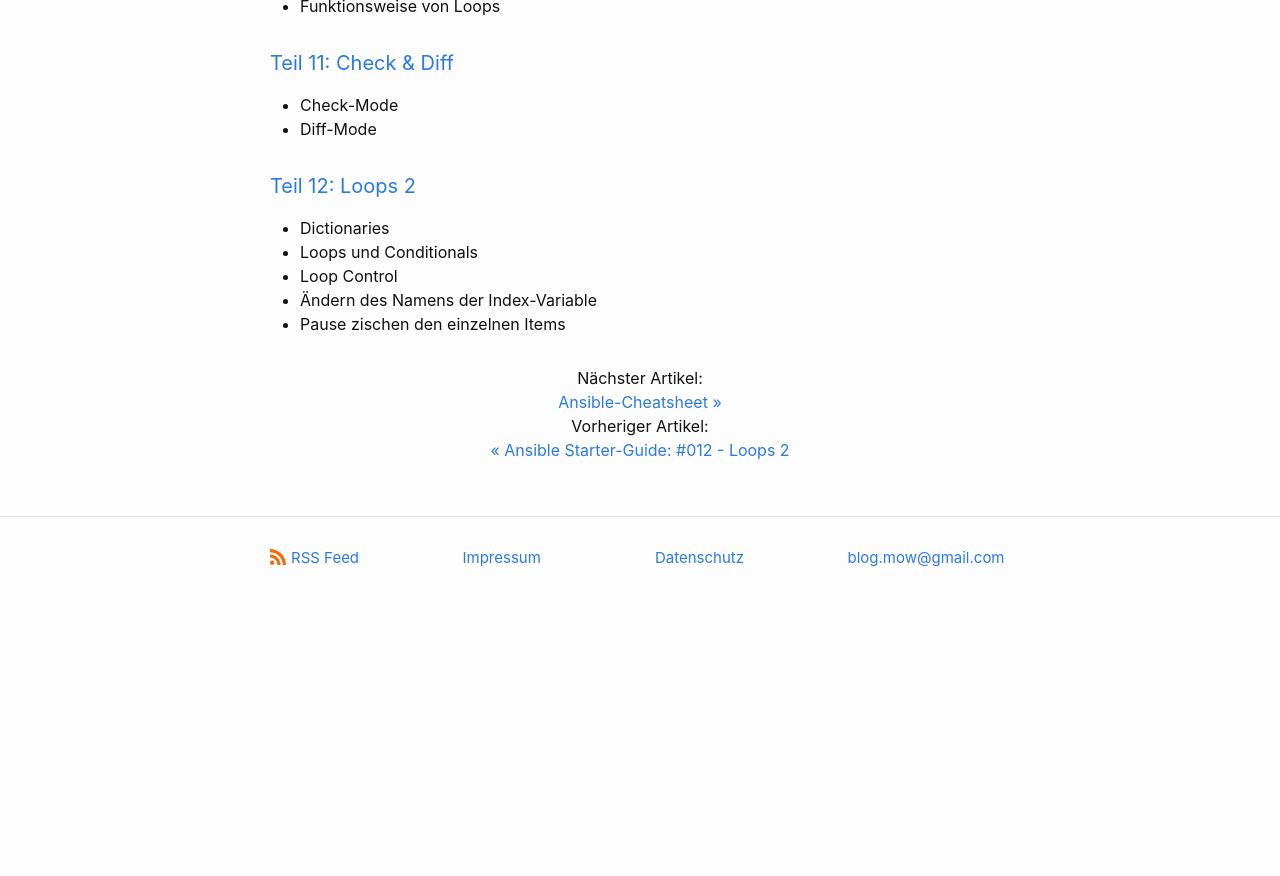
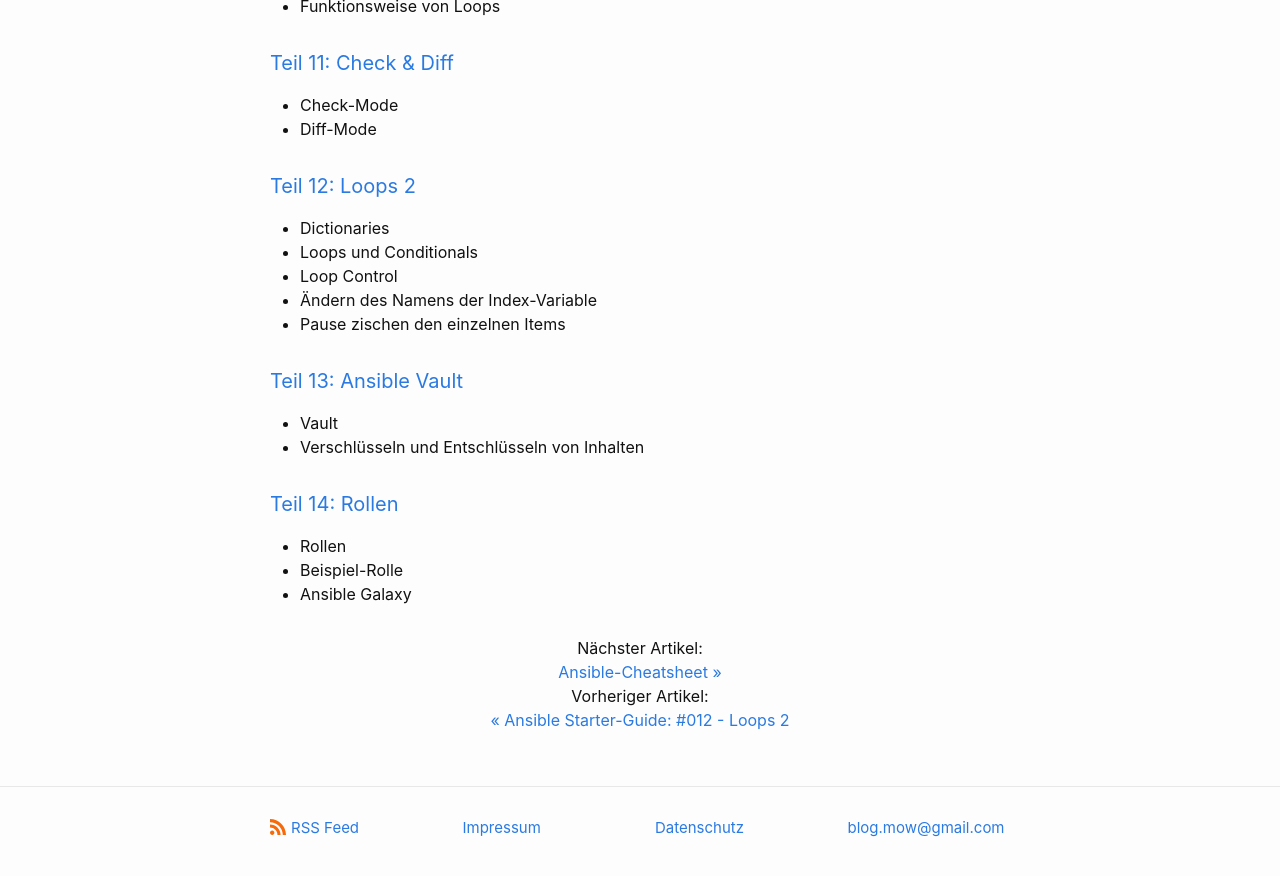
Before and after one commit to dermow/der-mow.de, a Jekyll site: the page built from _posts/2021-09-21-ansible-guide-overview.markdown, in a window 1280 px wide and 900 px high, scrolled down 1859 px. Shown: the top 876 px of the window. Built offline with Jekyll 4.4.1, drawn with Linux system fonts in a browser that asks for light colours; comment, search, counter and statistics services are not loaded; before the commit the page ends 2489 px from its top, so only the background shows below that.

Commit message:
Update 2021-09-21-ansible-guide-overview.markdown

```diff
--- a/_posts/2021-09-21-ansible-guide-overview.markdown
+++ b/_posts/2021-09-21-ansible-guide-overview.markdown
@@ -75,3 +75,12 @@ Nachdem wir mittlerweile bereits bei Teil 12 der Ansible Guide angekommen sind,
 * Loop Control
 * Ändern des Namens der Index-Variable
 * Pause zischen den einzelnen Items
+
+#### [Teil 13: Ansible Vault](https://der-mow.de/ansible/2021/09/24/ansible-guide-13.html)
+* Vault
+* Verschlüsseln und Entschlüsseln von Inhalten
+
+#### [Teil 14: Rollen](https://der-mow.de/ansible/2021/09/26/ansible-guide-14.html)
+* Rollen
+* Beispiel-Rolle
+* Ansible Galaxy
```
